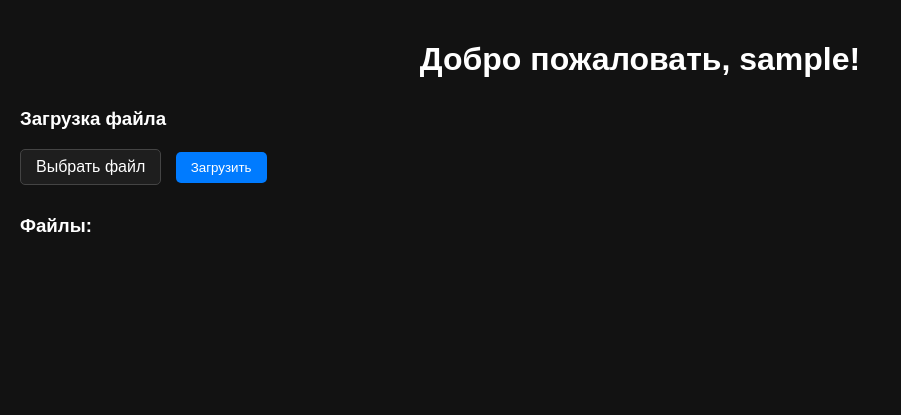
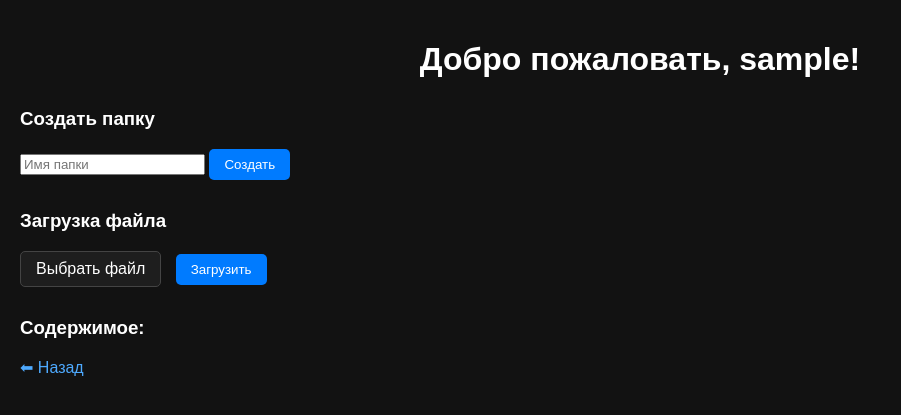
Before and after one commit to mistertay0dimon/File-HTTP-Interface, a Flask app: page /dashboard/1 in a window 1280 px wide. Shown: the top 415 px of the page, without its empty margins (0-901 px from the left). Run offline with Flask 3, Linux system fonts and the light colour scheme; the visitor is signed in with stand-in values (Sample User, id 1).

Commit message:
Update dashboard.html

```diff
--- a/templates/dashboard.html
+++ b/templates/dashboard.html
@@ -75,10 +75,20 @@
         a:hover {
             text-decoration: underline;
         }
+
+        .folder {
+            font-weight: bold;
+        }
     </style>
 </head>
 <body>
     <h1>Добро пожаловать, {{ username }}!</h1>
+
+    <h3>Создать папку</h3>
+    <form method="POST">
+        <input type="text" name="folder_name" placeholder="Имя папки" required>
+        <input type="submit" value="Создать">
+    </form>
 
     <h3>Загрузка файла</h3>
     <form method="POST" enctype="multipart/form-data">
@@ -89,10 +99,22 @@
         <input type="submit" value="Загрузить">
     </form>
 
-    <h3>Файлы:</h3>
+    <h3>Содержимое:</h3>
     <ul>
-        {% for file in files %}
-            <li><a href="/files/{{ username }}/{{ file }}">{{ file }}</a></li>
+        {% if subdir %}
+            <li><a href="{{ url_for('dashboard', subdir=subdir.rsplit('/', 1)[0]) }}">⬅ Назад</a></li>
+        {% endif %}
+
+        {% for entry in entries %}
+            {% if entry.is_dir %}
+                <li class="folder">
+                    📁 <a href="{{ url_for('dashboard', subdir=entry.path) }}">{{ entry.name }}</a>
+                </li>
+            {% else %}
+                <li>
+                    📄 <a href="/files/{{ username }}/{{ entry.path }}">{{ entry.name }}</a>
+                </li>
+            {% endif %}
         {% endfor %}
     </ul>
 
```
